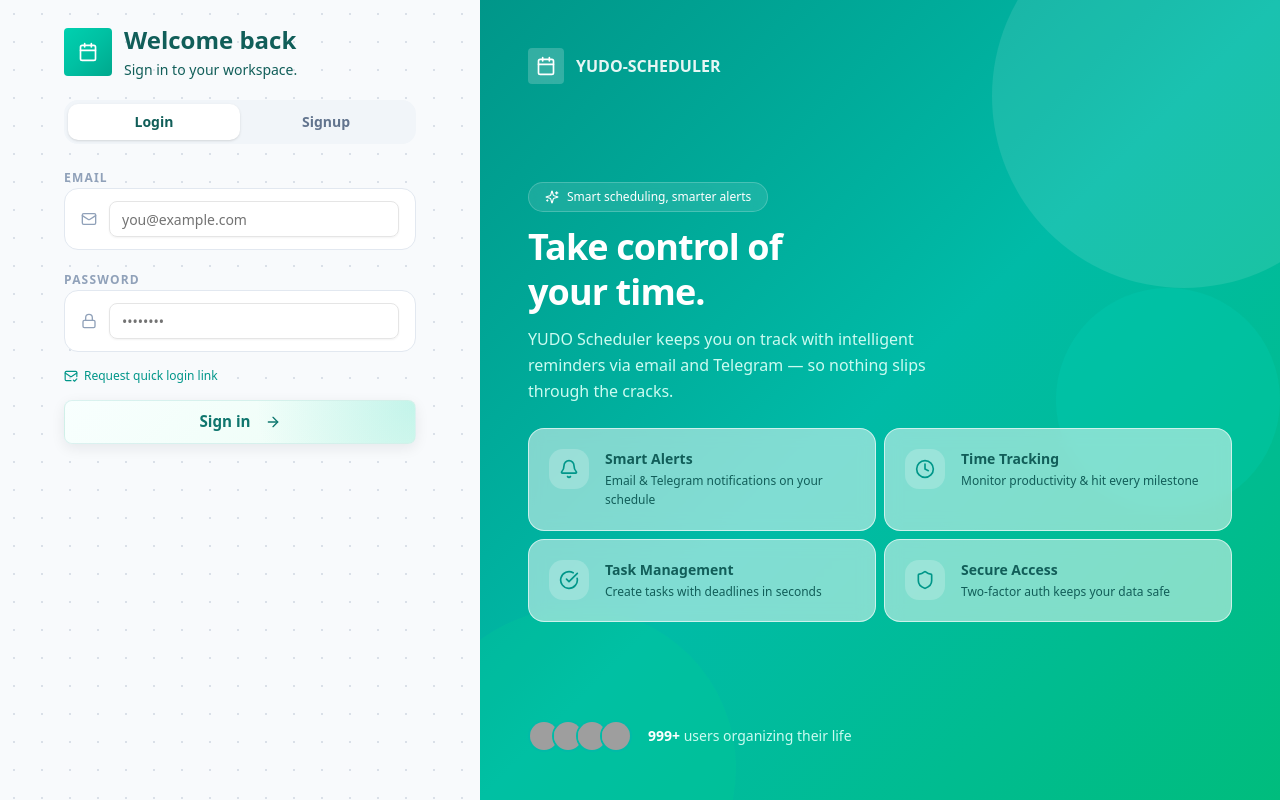
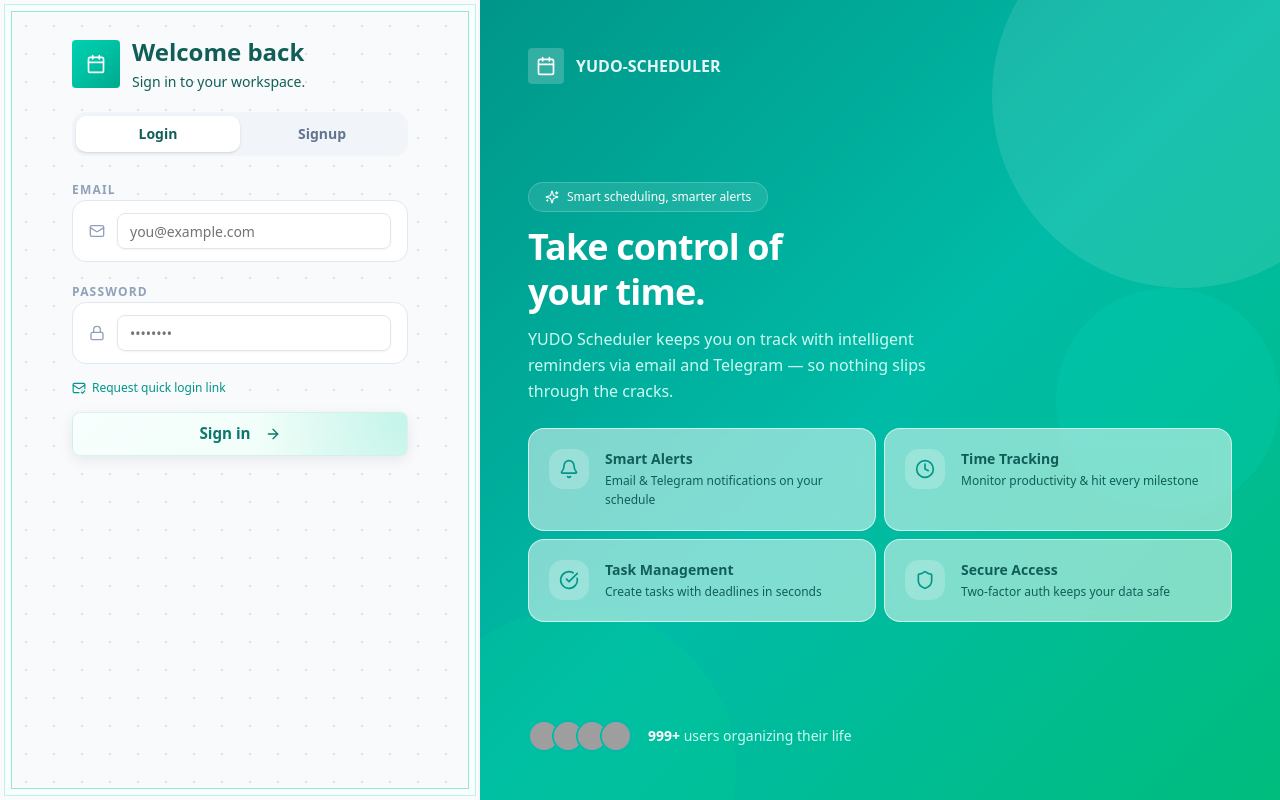
Before and after one commit to pardeepsidhu/yudo-scheduler, a Next.js app: page /login in a window 1280 px wide. Built offline with nearby package versions, Linux system fonts and the light colour scheme; grey boxes are pictures that could not be loaded.

Commit message:
before using blue theme in login page

```diff
--- a/src/app/layout.tsx
+++ b/src/app/layout.tsx
@@ -63,7 +63,7 @@ export default function RootLayout({
     <html lang="en">
       <body cz-shortcut-listen="true" className="antialiased">
           <Navbar />
-            <div className="h-18 bg-red lg:hidden" />
+            {/* <div className="h-18 bg-red lg:hidden" /> */}
           {children}
           {/* ✅ Add React Hot Toast globally */}
           <Toaster
--- a/src/app/login/page.tsx
+++ b/src/app/login/page.tsx
@@ -189,7 +189,9 @@ const AuthPage = () => {
 
   return (
     <div className="flex h-screen w-full overflow-hidden font-sans">
-      <div className="relative flex w-full flex-col bg-slate-50 px-6 py-6 md:w-[480px] md:shrink-0 lg:px-16 overflow-y-auto">
+      <div className="relative flex w-full flex-col overflow-hidden bg-slate-50  md:w-[480px] md:shrink-0 p-1">
+  <div className="relative h-full w-full  border border-teal-200/70 bg-white/40 p-[6px] overflow-hidden">
+    <div className="relative h-full w-full  border border-emerald-300/70 bg-slate-50 overflow-y-auto">
       <div
         className="pointer-events-none absolute inset-0 opacity-30"
         style={{
@@ -198,7 +200,7 @@ const AuthPage = () => {
         }}
       />
 
-        <div className="relative z-10 w-full max-w-sm mx-auto">
+      <div className="relative z-10 w-full max-w-sm mx-auto px-6 py-6">
         <Banner message={message} />
 
         {resetId ? (
@@ -384,6 +386,8 @@ const AuthPage = () => {
         )}
       </div>
     </div>
+  </div>
+</div>
 
       <div className="relative hidden flex-1 flex-col overflow-hidden bg-gradient-to-br from-teal-600 via-teal-500 to-emerald-500 p-8 md:flex lg:p-12">
         <div className="pointer-events-none absolute -top-24 -right-24 h-96 w-96 rounded-full bg-white/10" />
```
Lines whose indentation alone changed are shown as unchanged.
